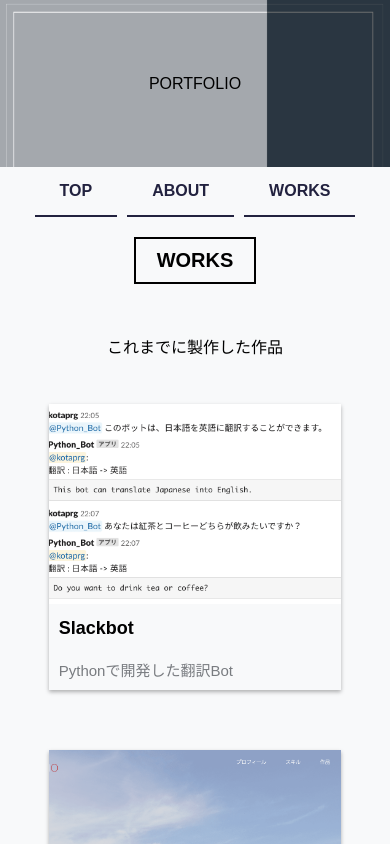
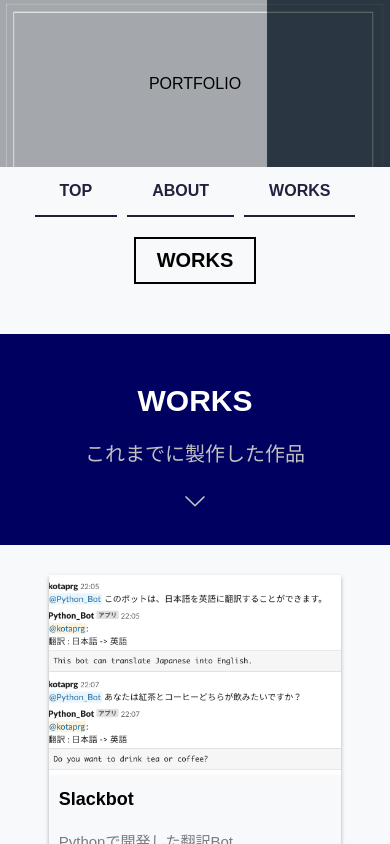
Before and after one commit to kotaok/first_vue, a Vue app: page /page3 in a window 390 px wide. Shown: the top 844 px of the page. Built offline with nearby package versions, Linux system fonts and the light colour scheme.

Commit message:
スタイルの修正

```diff
--- a/src/components/mainskill.vue
+++ b/src/components/mainskill.vue
@@ -1,8 +1,9 @@
 <template>
   <div>
-    <div id="my-skill-top">
+    <div class="banner">
       <h2>DEVELOP</h2>
       <p>開発について</p>
+      <i class="el-icon-arrow-down"></i>
     </div>
     <div class="main-skill">
       <div>
@@ -45,24 +46,29 @@ export default {
   font-size: 18px;
 }
 
-#my-skill-top {
+.banner {
   padding: 50px 0px;
   background-color: rgb(0, 0, 97);
 }
 
-#my-skill-top h2 {
+.banner h2 {
   font-size: 45px;
   margin: 10px 0px;
   color: #ffffff;
 }
 
-#my-skill-top p {
+.banner p {
   font-size: 20px;
   color: #c1c1c1
 }
 
+.banner i {
+  font-size: 27px;
+  color: #c1c1c1;
+}
+
 @media screen and (max-width: 600px) {
-  #my-skill-top {
+  .banner {
     padding: 30px 0px;
   }
 
@@ -71,7 +77,7 @@ export default {
     margin: auto;
   }
 
-  #my-skill-top h2 {
+  .banner h2 {
     font-size: 30px;
     margin: 20px 0px;
   }
--- a/src/components/page3.vue
+++ b/src/components/page3.vue
@@ -1,7 +1,11 @@
 <template>
   <div class="block">
     <h1 class="title">WORKS</h1>
-    <p>これまでに製作した作品</p>
+    <div class="banner">
+      <h2>WORKS</h2>
+      <p>これまでに製作した作品</p>
+      <i class="el-icon-arrow-down"></i>
+    </div>
     <myworks></myworks>
   </div>
 </template>
--- a/src/components/top_about.vue
+++ b/src/components/top_about.vue
@@ -7,6 +7,7 @@
           <p>ものづくりが好きで、1年前からプログラミングを学び始めた高校生です。webのフロントエンドを中心に、競技プログラミングにも取り組んでいます。</p>
         </div>
       </div>
+    <el-divider></el-divider>
     <div class="top_about_icon">
       <div>
         <i class="el-icon-monitor"></i>
--- a/src/components/works.vue
+++ b/src/components/works.vue
@@ -33,15 +33,12 @@
         </div>
         <span class="dialogtext">{{ dialogtext }}</span>
         <p>{{ dialoglang }}</p>
-
         <div v-if="dialogurl != null" class="dialog-icon">
           <a :href="dialogurl" target="_blank"><el-button type="primary" icon="el-icon-share">サイトに移動</el-button></a>
         </div>
-
         <div v-if="dialoggithub != null" class="dialog-icon">
           <a :href="dialoggithub" target="_blank"><el-button type="success" icon="el-icon-share">Github</el-button></a>
         </div>
-
         <el-button @click="dialogVisible = false"><i class="el-icon-close"></i>閉じる</el-button>
       </div>
     </el-dialog>
```
